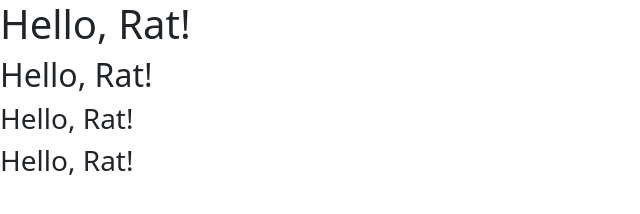
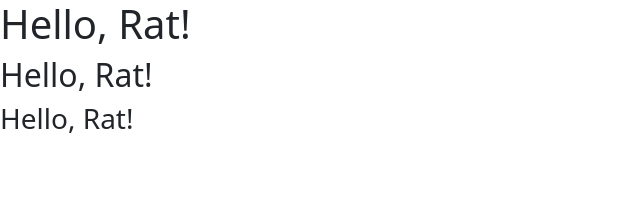
Before and after one commit to rebooted943/rebooted943.github.io, a plain HTML site: page index.html in a window 1280 px wide. Shown: the whole page, without its empty margins (0-640 px from the left). Drawn offline with nearby package versions, Linux system fonts and the light colour scheme.

Commit message:
Update index.html

```diff
--- a/index.html
+++ b/index.html
@@ -10,7 +10,7 @@
     <h1>Hello, Rat!</h1>
         <h2>Hello, Rat!</h2>
         <h3>Hello, Rat!</h3>
-        <h3>Hello, Rat!</h3>
+
 
     <script src="https://cdn.jsdelivr.net/npm/bootstrap@5.3.0-alpha1/dist/js/bootstrap.bundle.min.js" integrity="sha384-w76AqPfDkMBDXo30jS1Sgez6pr3x5MlQ1ZAGC+nuZB+EYdgRZgiwxhTBTkF7CXvN" crossorigin="anonymous"></script>
   </body>
```
